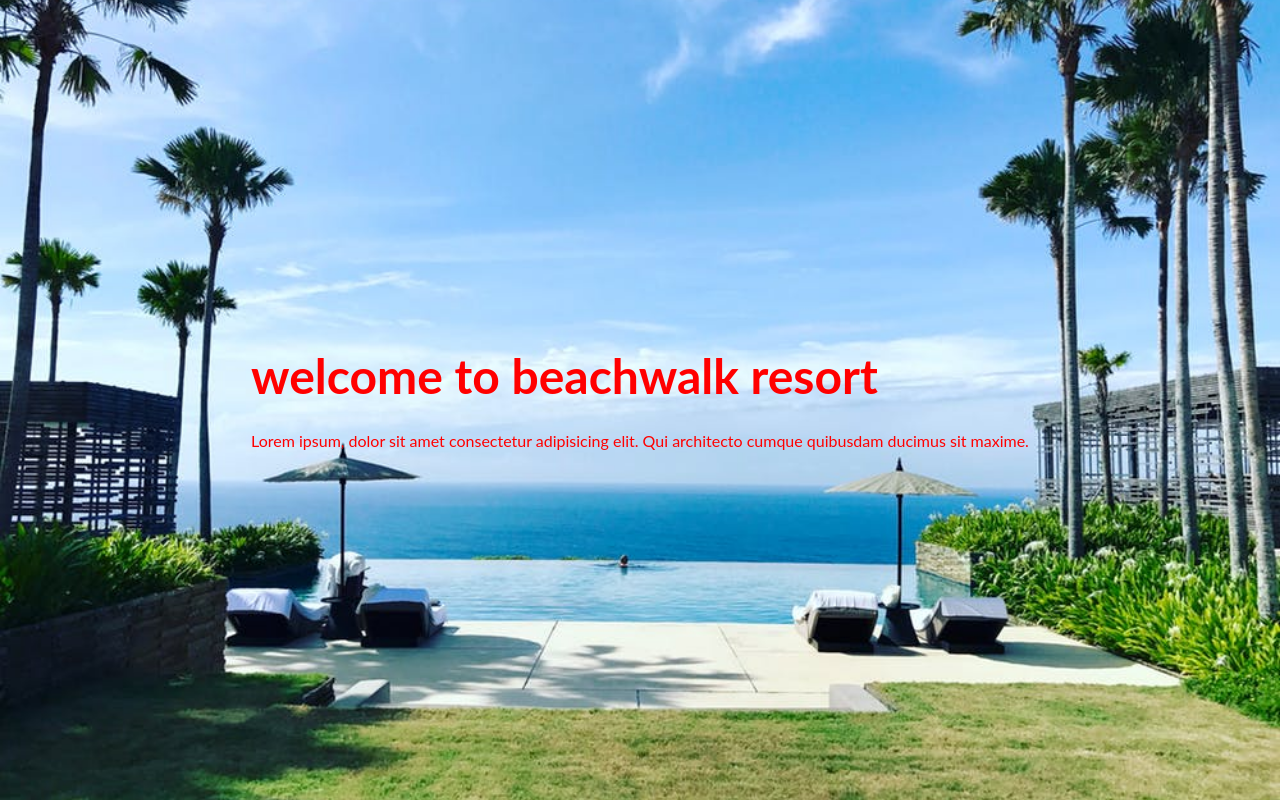
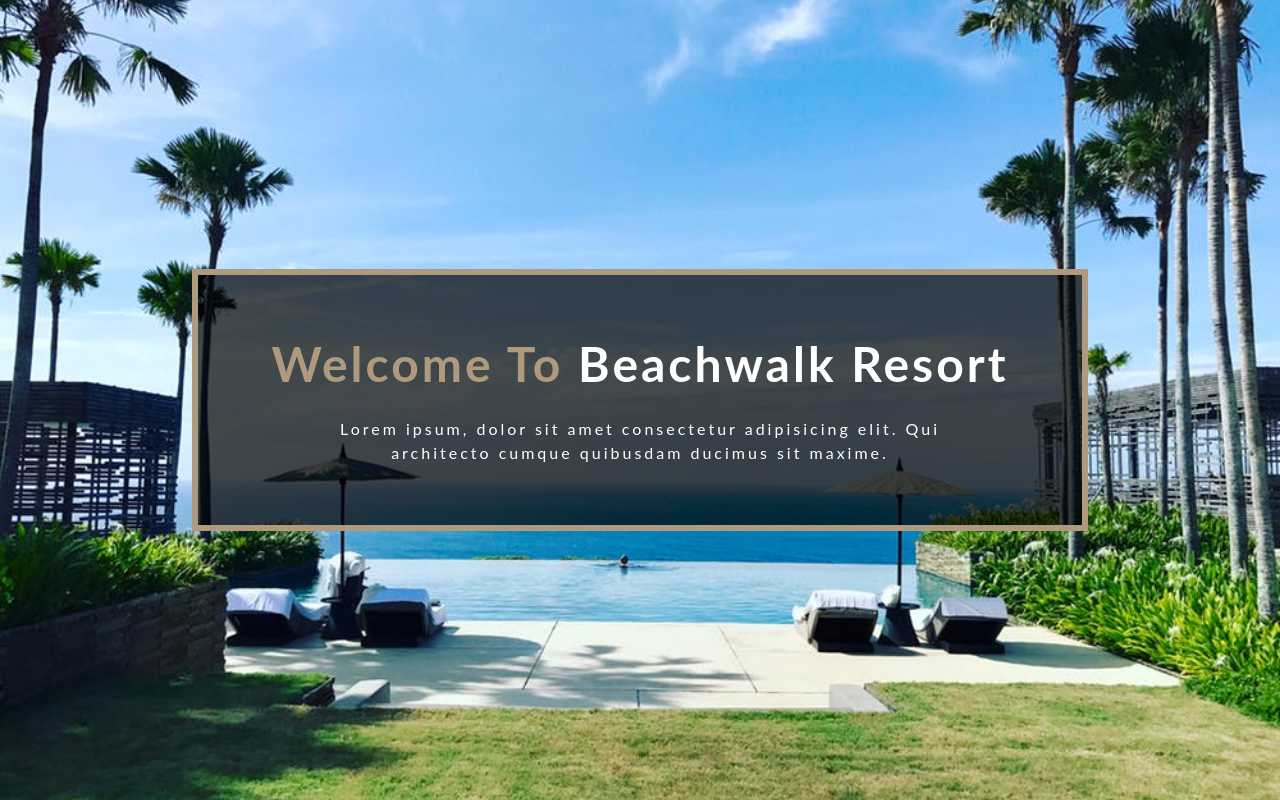
Before and after one commit to nelsW70/react_beachwalk-resort, a React (Create React App) app: page / in a window 1280 px wide. Built offline with nearby package versions, Linux system fonts and the light colour scheme; the HTML template or start-up script is replaced by a standard one.

Commit message:
add: 47: banner component css

```diff
--- a/src/components/globals/Banner.js
+++ b/src/components/globals/Banner.js
@@ -17,6 +17,38 @@ const Banner = ({ className, title, text, children, greeting }) => {
 };
 
 const BannerWrapper = styled(Banner)`
-  color: red;
+  background: rgba(0, 0, 0, 0.7);
+  text-align: center;
+  padding: 60px 32px;
+  /* setRem */
+  letter-spacing: 3px;
+  /* setLetterSpacing */
+  color: ${setColor.mainWhite};
+  h1 {
+    text-transform: capitalize;
+    font-size: 48px;
+    /* setRem */
+    color: ${setColor.primaryColor};
+    span {
+      color: ${setColor.mainWhite};
+    }
+  }
+  p {
+    width: 85%;
+    margin: 0 auto;
+  }
+  @media (min-width: 768px) {
+    width: 70vw;
+    border: 6px solid ${setColor.primaryColor};
+    p {
+      width: 75%;
+    }
+  }
+  h1 {
+    /* animation */
+  }
+  .info {
+    /* animation */
+  }
 `;
 export default BannerWrapper;
```
